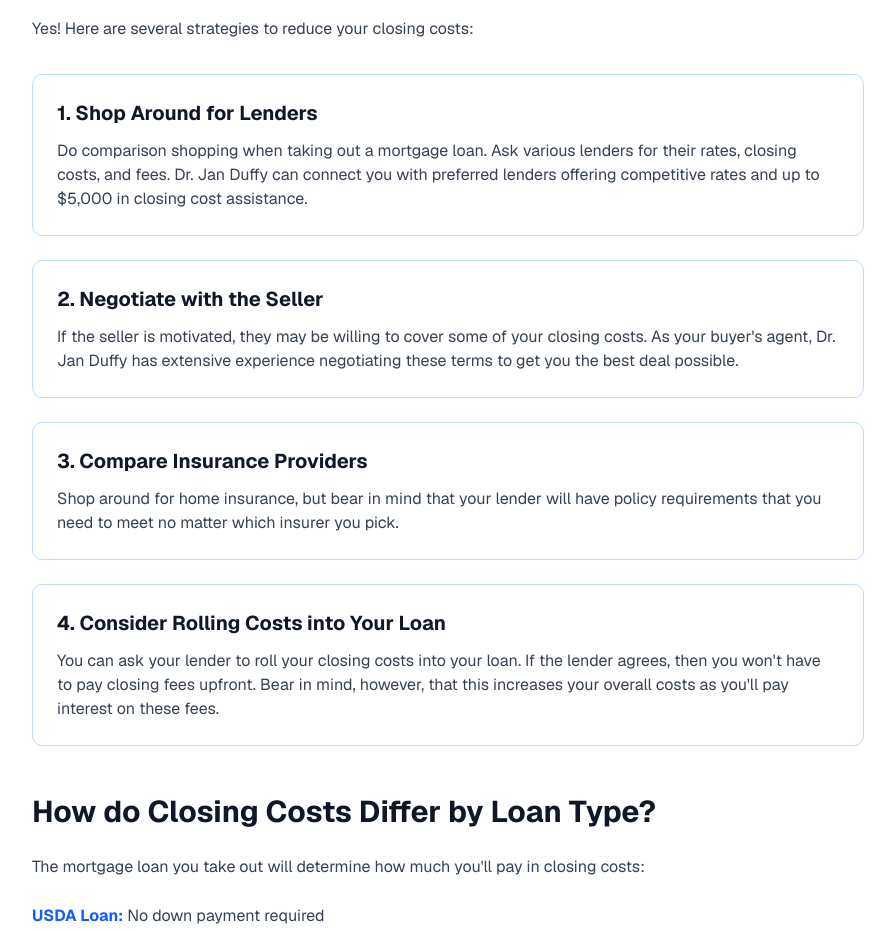
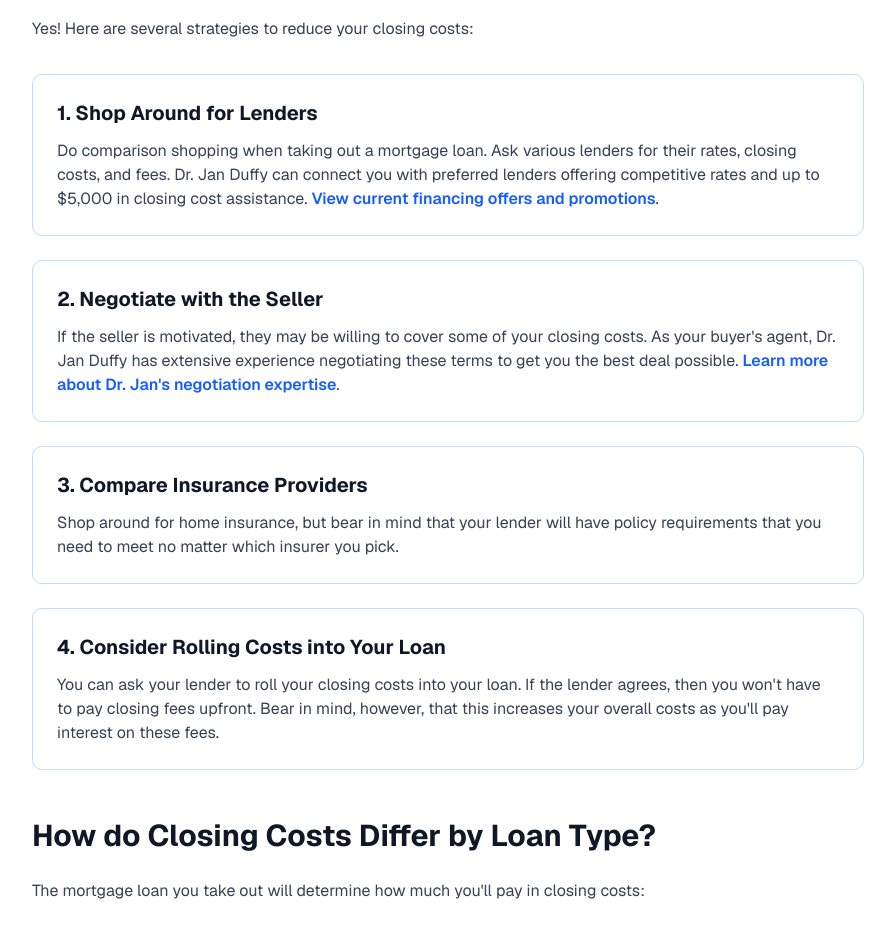
Before and after one commit to LetMeHelpYouREALTY/terraskyeview.com, a Next.js app: page /blog/what-are-closing-costs in a window 1280 px wide. Shown: the part 3100-4031 px from the top of the page, without its empty margins (192-1087 px from the left). Built offline with nearby package versions, Linux system fonts and the light colour scheme; no server answers.

Commit message:
Add strategic internal links to blog articles: linking to special offers, for-buyers, about, and related content

```diff
--- a/app/blog/should-i-use-realtor-planned-community/page.tsx
+++ b/app/blog/should-i-use-realtor-planned-community/page.tsx
@@ -112,7 +112,7 @@ export default function ShouldIUseRealtorArticle() {
             </p>
 
             <p className="text-gray-700 leading-relaxed mb-8">
-              When you decide to buy a home at <strong>Terra at Skyeview by Century Communities</strong>, the perks of working with <strong>Dr. Jan Duffy as your buyer's agent</strong> are numerous and may even surprise you. Dr. Jan Duffy is an expert not only in real estate, but also specializes in Terra at Skyeview and the Skye Canyon master-planned community. As a local expert and preferred buyer's agent, she is the perfect choice when you're seeking a trusted professional to get you the best price and deal.
+              When you decide to buy a home at <strong>Terra at Skyeview by Century Communities</strong>, the perks of working with <strong>Dr. Jan Duffy as your buyer's agent</strong> are numerous and may even surprise you. Dr. Jan Duffy is an expert not only in real estate, but also specializes in <Link href="/communities/skyeview" className="text-blue-600 hover:underline font-medium">Terra at Skyeview</Link> and the Skye Canyon master-planned community. As a local expert and preferred buyer's agent, she is the perfect choice when you're seeking a trusted professional to get you the best price and deal. <Link href="/about-dr-janet-duffy" className="text-blue-600 hover:underline font-medium">Learn more about Dr. Jan Duffy's expertise</Link>.
             </p>
 
             <div className="bg-yellow-50 border-l-4 border-yellow-600 p-6 my-8 rounded-r-lg">
@@ -121,7 +121,7 @@ export default function ShouldIUseRealtorArticle() {
                 It's important to understand that when you look at new construction communities, it can be tempting to just let the builder's agent handle the transaction. However, <strong>having your own real estate agent is a better idea.</strong>
               </p>
               <p className="text-gray-800">
-                The realtor who works for you is known as a <strong>"buyer's agent"</strong> and it is their responsibility to look out for your best interests during the entire process. The seller pays both the selling and buying agents' commissions, which means <strong>Dr. Jan Duffy's services cost you nothing!</strong>
+                The realtor who works for you is known as a <strong>"buyer's agent"</strong> and it is their responsibility to look out for your best interests during the entire process. The seller pays both the selling and buying agents' commissions, which means <strong>Dr. Jan Duffy's services cost you nothing!</strong> Discover all the <Link href="/for-buyers" className="text-blue-600 hover:underline font-semibold">benefits of working with a buyer's agent</Link>.
               </p>
             </div>
 
--- a/app/blog/what-are-closing-costs/page.tsx
+++ b/app/blog/what-are-closing-costs/page.tsx
@@ -256,7 +256,7 @@ export default function WhatAreClosingCostsArticle() {
                 <p className="text-gray-700">
                   Do comparison shopping when taking out a mortgage loan. Ask various lenders for their rates, closing
                   costs, and fees. Dr. Jan Duffy can connect you with preferred lenders offering competitive rates
-                  and up to $5,000 in closing cost assistance.
+                  and up to $5,000 in closing cost assistance. <Link href="/special-offers" className="text-blue-600 hover:underline font-semibold">View current financing offers and promotions</Link>.
                 </p>
               </div>
 
@@ -264,7 +264,7 @@ export default function WhatAreClosingCostsArticle() {
                 <h3 className="text-xl font-bold text-gray-900 mb-3">2. Negotiate with the Seller</h3>
                 <p className="text-gray-700">
                   If the seller is motivated, they may be willing to cover some of your closing costs. As your buyer's
-                  agent, Dr. Jan Duffy has extensive experience negotiating these terms to get you the best deal possible.
+                  agent, Dr. Jan Duffy has extensive experience negotiating these terms to get you the best deal possible. <Link href="/about-dr-janet-duffy" className="text-blue-600 hover:underline font-semibold">Learn more about Dr. Jan's negotiation expertise</Link>.
                 </p>
               </div>
 
```
